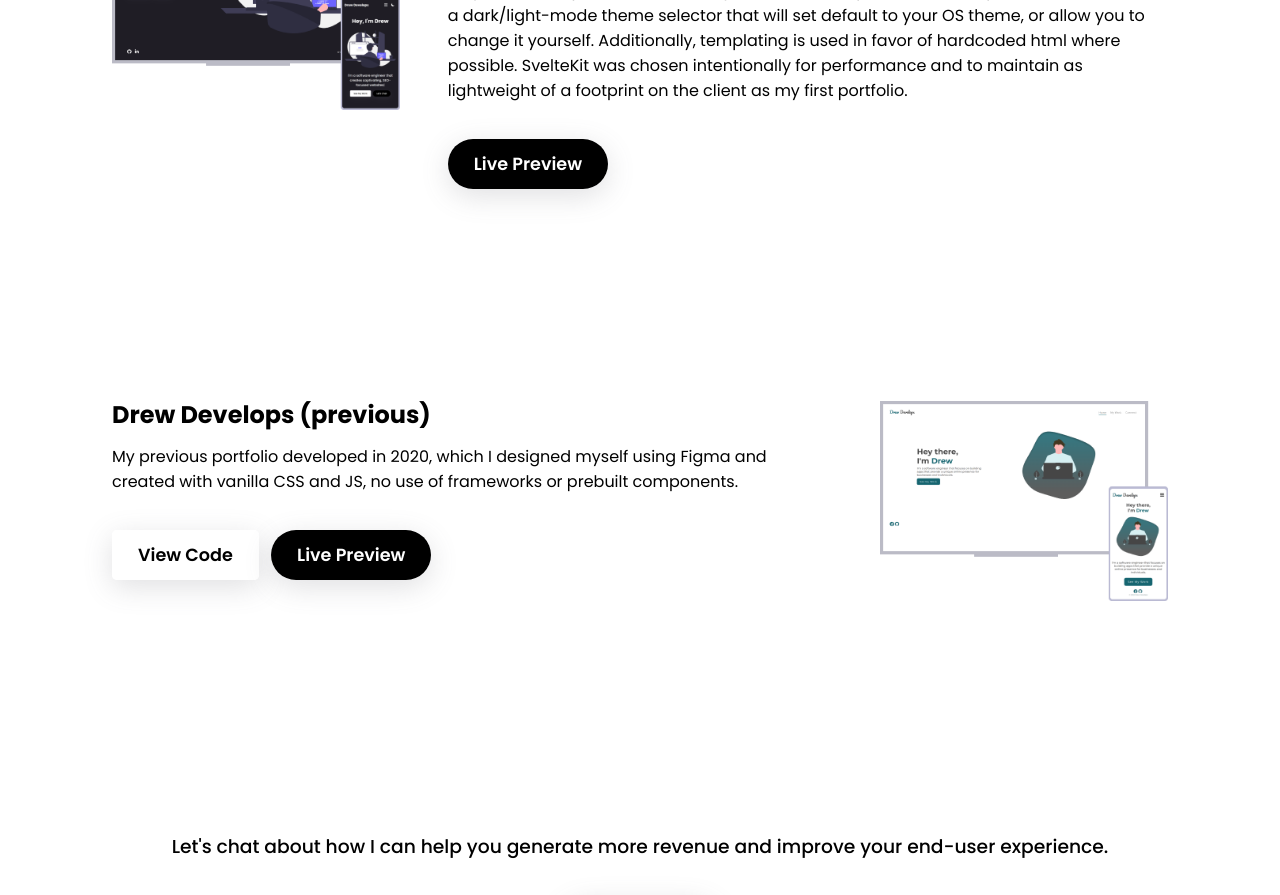
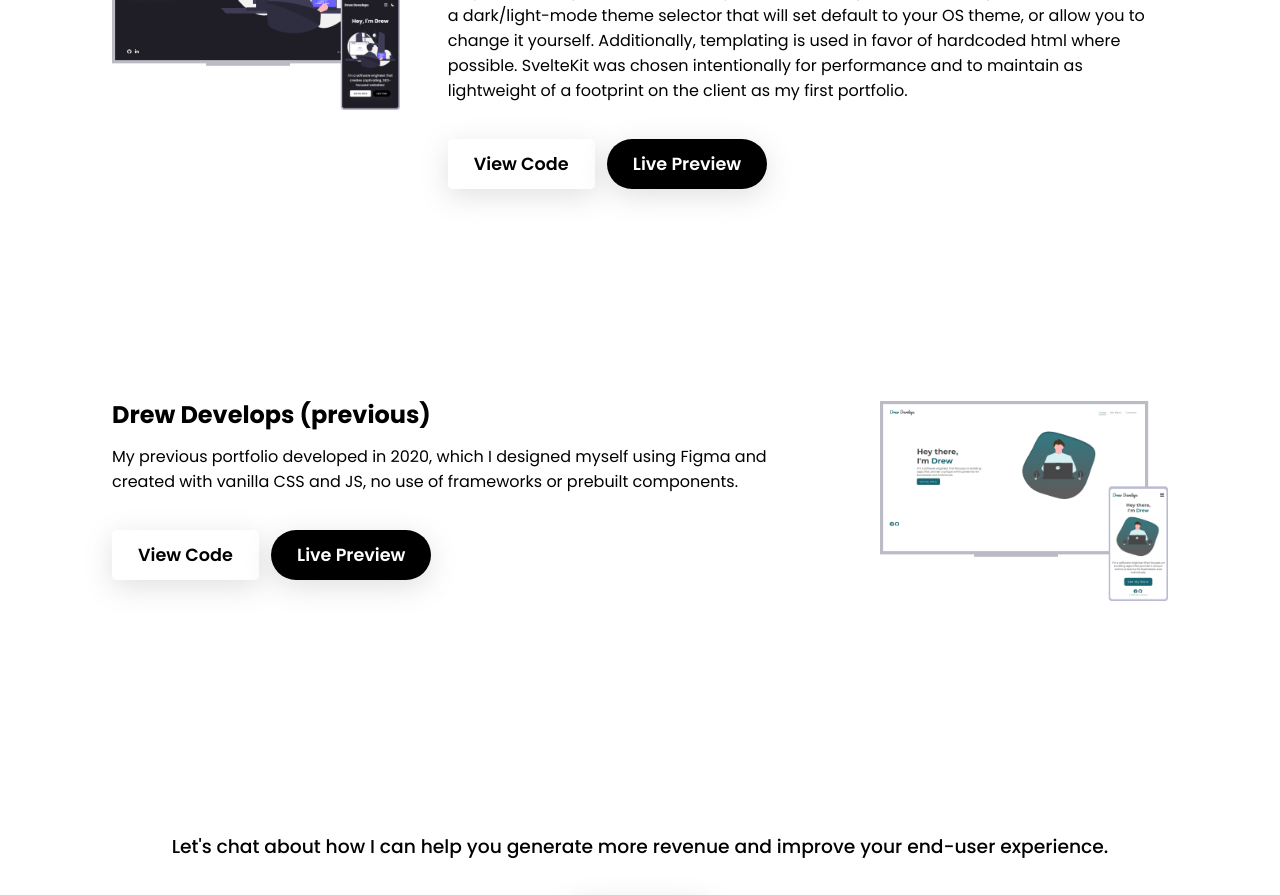
Before and after one commit to drewdoesdevelopment/drew-develops, a SvelteKit app: page /previous-work in a window 1280 px wide. Shown: the part 1260-2155 px from the top of the page. Built offline with nearby package versions, Linux system fonts and the light colour scheme.

Commit message:
Style up to Submit button, makes current port project public

```diff
--- a/src/data/workExamples.json
+++ b/src/data/workExamples.json
@@ -19,7 +19,8 @@
         "name": "Drew Develops (current)",
         "longDesc": "Built with SvelteKit using fully unique styles designed myself, this refreshed website is not only a visual improvement from my last, but also a performance improvement. I've made a dark/light-mode theme selector that will set default to your OS theme, or allow you to change it yourself. Additionally, templating is used in favor of hardcoded html where possible. SvelteKit was chosen intentionally for performance and to maintain as lightweight of a footprint on the client as my first portfolio.",
         "imgSrc": "/images/DrewDevelopsDisplayNew.png",
-        "isPublic": false,
+        "isPublic": true,
+        "codeUrl": "https://github.com/drewdoesdevelopment/drew-develops",
         "previewUrl": "https://www.drewdevelops.com/"
     },
     {
--- a/src/routes/connect/+page.svelte
+++ b/src/routes/connect/+page.svelte
@@ -251,7 +251,8 @@
 			border-radius: 4px;
 			margin-top: 2rem;
 			width: 95%;
-			font-size: 0.9rem;
+			font-size: 1rem;
+            padding: 1rem 0;
 			opacity: 1;
 
 			&:disabled {
```
